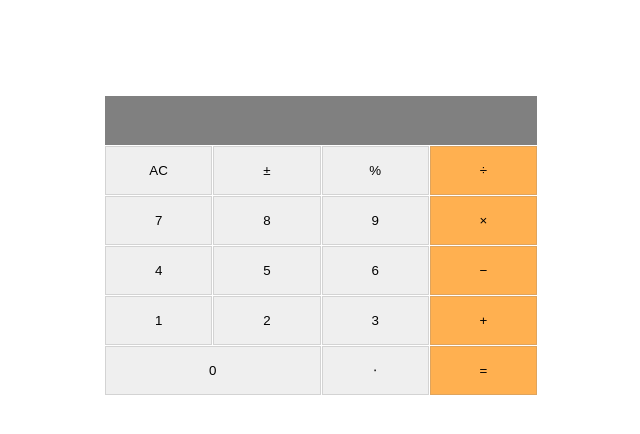
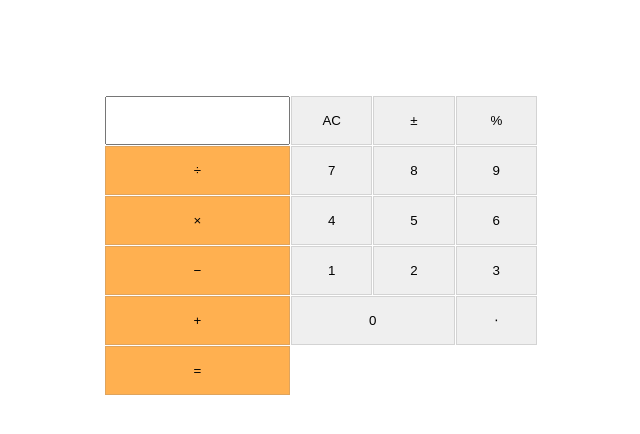
Before and after one commit to UsirusenIkon/Math-Magicians, a React (Create React App) app: page /calculator in a window 1280 px wide. Shown: the top 434 px of the page, without its empty margins (319-959 px from the left). Built offline with nearby package versions, Linux system fonts and the light colour scheme.

Commit message:
Add number class

```diff
--- a/src/components/Calculator.css
+++ b/src/components/Calculator.css
@@ -18,11 +18,12 @@ body {
   gap: 1px;
 }
 
-input {
+.number {
   grid-column: span 4;
   background-color: grey;
   border: none;
   font-size: larger;
+  padding-top: 0.6rem;
 }
 
 .calc-buttons {
```
